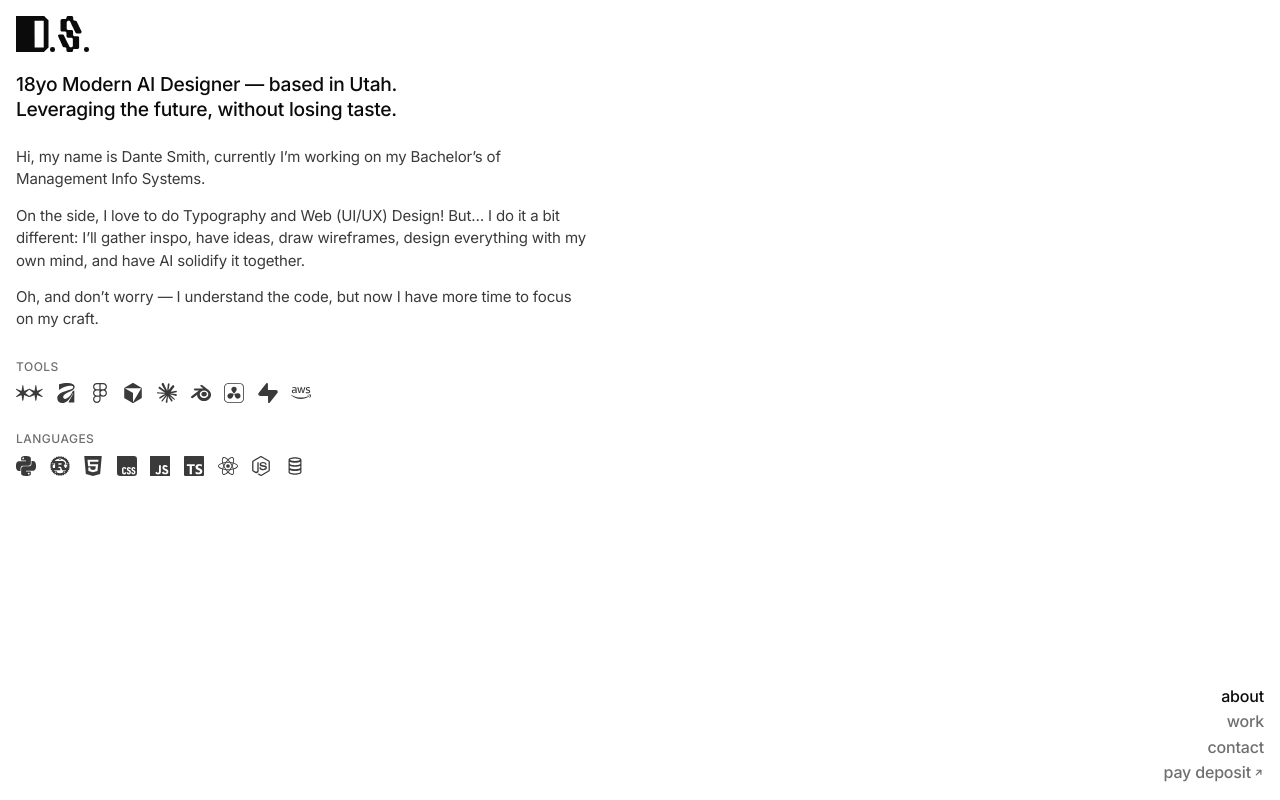
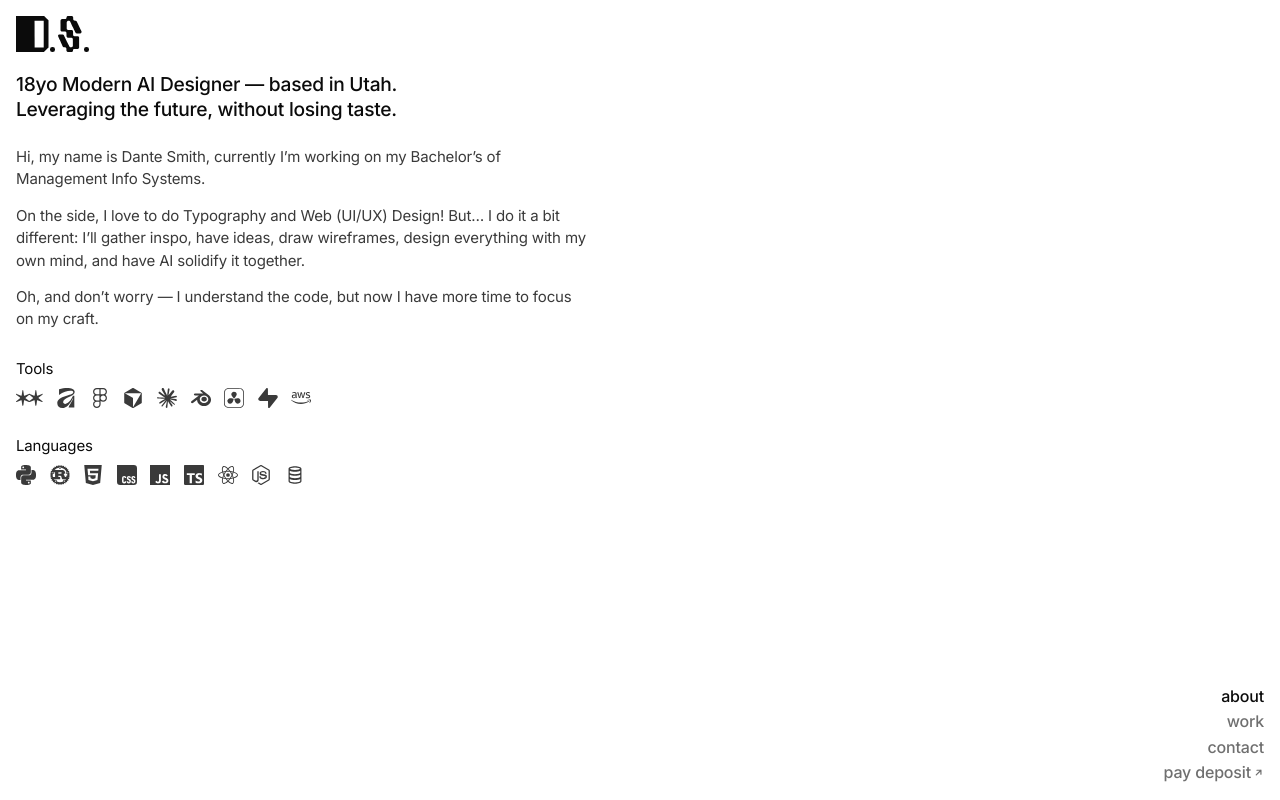
Before and after one commit to DS-2-dev/dantesmith, a plain HTML site: page index.html in a window 1280 px wide. Both pictures are taken after a click on the button "about". Drawn offline with Linux system fonts and the light colour scheme; a web font is replaced by a local one.

Commit message:
Reset the tools and languages labels
Sentence case, the display face, full ink. Small caps tracked out was
shouting a one-word label, and the grey was the nav's weight on something
that is a heading.

Magistral because it is the face the mark is drawn in, and these are the
only two labels in the copy — setting them in it says they are headings
rather than more prose.

```diff
--- a/styles.css
+++ b/styles.css
@@ -115,13 +115,18 @@ body {
 .tech {
   margin-top: 1.75rem;
 }
+/* Set in the display face, which is the one the mark is drawn in — these are
+   the only two labels in the copy, so tying them to the identity says they are
+   headings rather than more prose. Sentence case: the markup already reads
+   "Tools", and small caps tracked out was shouting a one-word label. At full
+   ink, because it is a heading and it was set in the same grey as the nav. */
 .tech-label {
-  margin: 0 0 0.6rem;
-  font-size: 0.75rem;
-  font-weight: 500;
-  letter-spacing: 0.04em;
-  text-transform: uppercase;
-  color: var(--muted);
+  margin: 0 0 0.65rem;
+  font-family: "magistral", "Inter", ui-sans-serif, system-ui, sans-serif;
+  font-size: 0.9375rem;
+  font-weight: 400;
+  letter-spacing: -0.01em;
+  color: var(--foreground);
 }
 /* Wraps, and has to: nine marks on one line is wider than this column at any
    size it takes. */
```
